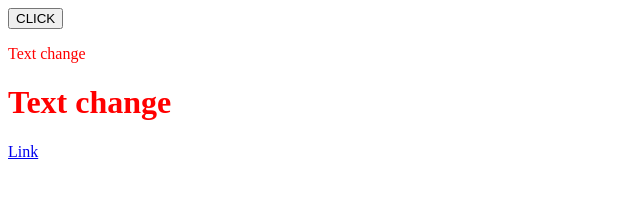
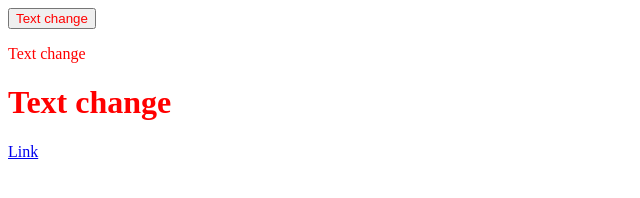
Before and after one commit to J0j0-4951/DOM_Practice, a plain HTML site: page index.html in a window 1280 px wide. Shown: the whole page, without its empty margins (0-640 px from the left). Drawn offline with Linux system fonts and the light colour scheme.

Commit message:
add redclass

```diff
--- a/index.html
+++ b/index.html
@@ -7,7 +7,7 @@
         }
     </style>
     <head>
-        <button id="click">CLICK</button>
+        <button id="click" class="redclass">CLICK</button>
         <title>"My Title"</title>
         <p id="greeting" class="redclass">Hello!</p>
         <script src="script.js" defer></script>
```
